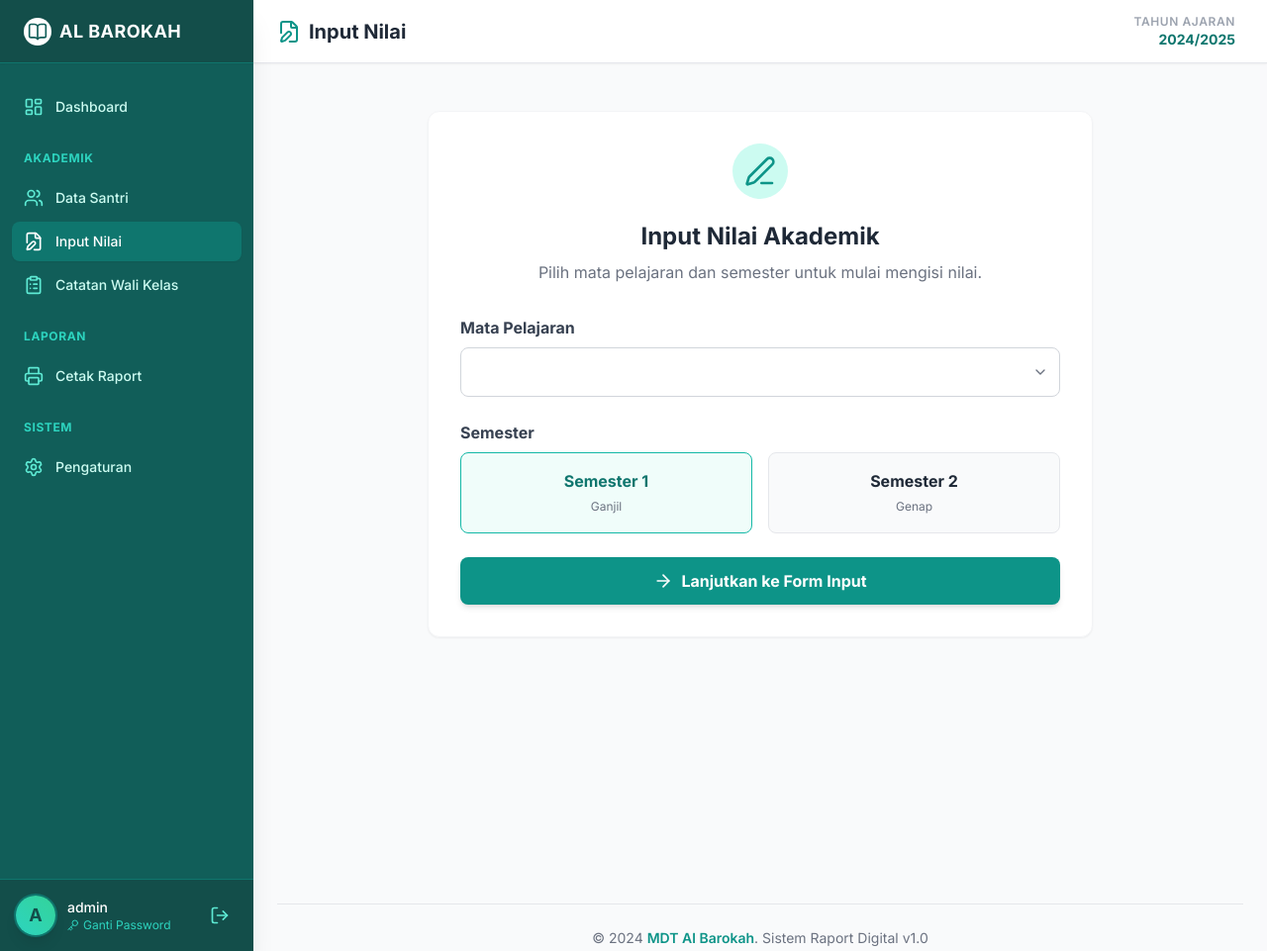
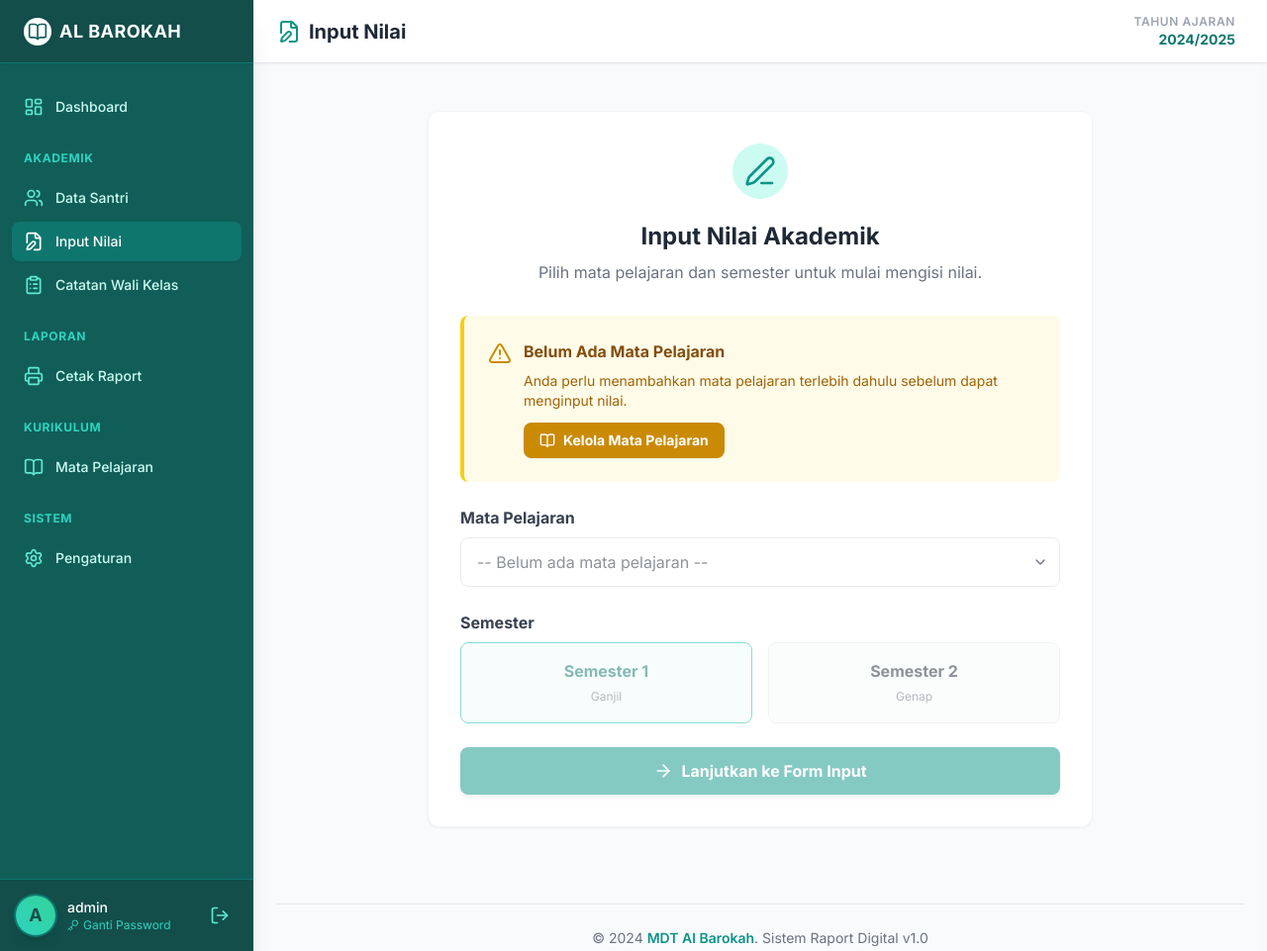
Before and after one commit to Sandiman184/e-raport, a Flask app: page /grades/ in a window 1280 px wide. Shown: the whole page at 99% size. Run offline with Flask 3, Linux system fonts and the light colour scheme; a user stored in the database is signed in; lists and menus that the app fills with data are empty; some libraries are stand-ins or nearby versions.

Commit message:
Feature: Enhanced Subject Management with Template Seeding and Better Integration

```diff
--- a/app/modules/grades/routes.py
+++ b/app/modules/grades/routes.py
@@ -9,7 +9,11 @@ from app.core.extensions import db
 def index():
     # Selection page
     subjects = Subject.query.order_by(Subject.order, Subject.id).all()
-    return render_template('pages/grades/selection.html', subjects=subjects)
+
+    # Check if no subjects exist
+    has_subjects = len(subjects) > 0
+
+    return render_template('pages/grades/selection.html', subjects=subjects, has_subjects=has_subjects)
 
 @grades_bp.route('/edit', methods=['GET', 'POST'])
 @login_required
--- a/web/templates/layouts/base.html
+++ b/web/templates/layouts/base.html
@@ -88,12 +88,21 @@
                 Cetak Raport
             </a>
 
+            <div class="pt-5 pb-2 pl-3 text-xs font-bold text-teal-400 uppercase tracking-wider">Kurikulum</div>
+
+            <a href="{{ url_for('settings.subjects_index') }}"
+                class="group flex items-center px-3 py-2.5 text-sm font-medium rounded-lg transition-colors {{ 'bg-teal-700 text-white shadow-sm' if request.endpoint == 'settings.subjects_index' else 'text-teal-100 hover:bg-teal-700 hover:text-white' }}">
+                <i data-lucide="book-open"
+                    class="w-5 h-5 mr-3 {{ 'text-white' if request.endpoint == 'settings.subjects_index' else 'text-teal-300 group-hover:text-white' }}"></i>
+                Mata Pelajaran
+            </a>
+
             <div class="pt-5 pb-2 pl-3 text-xs font-bold text-teal-400 uppercase tracking-wider">Sistem</div>
 
             <a href="{{ url_for('settings.index') }}"
-                class="group flex items-center px-3 py-2.5 text-sm font-medium rounded-lg transition-colors {{ 'bg-teal-700 text-white shadow-sm' if request.endpoint and request.endpoint.startswith('settings') else 'text-teal-100 hover:bg-teal-700 hover:text-white' }}">
+                class="group flex items-center px-3 py-2.5 text-sm font-medium rounded-lg transition-colors {{ 'bg-teal-700 text-white shadow-sm' if request.endpoint == 'settings.index' else 'text-teal-100 hover:bg-teal-700 hover:text-white' }}">
                 <i data-lucide="settings"
-                    class="w-5 h-5 mr-3 {{ 'text-white' if request.endpoint and request.endpoint.startswith('settings') else 'text-teal-300 group-hover:text-white' }}"></i>
+                    class="w-5 h-5 mr-3 {{ 'text-white' if request.endpoint == 'settings.index' else 'text-teal-300 group-hover:text-white' }}"></i>
                 Pengaturan
             </a>
             {% else %}
--- a/web/templates/pages/grades/selection.html
+++ b/web/templates/pages/grades/selection.html
@@ -14,14 +14,36 @@
     </div>
 
     <form action="{{ url_for('grades.edit') }}" method="get" class="space-y-6">
+        {% if not has_subjects %}
+        <div class="bg-yellow-50 border-l-4 border-yellow-400 p-6 rounded-lg mb-6">
+            <div class="flex items-start">
+                <i data-lucide="alert-triangle" class="w-6 h-6 text-yellow-600 mr-3 flex-shrink-0 mt-0.5"></i>
+                <div class="flex-1">
+                    <h3 class="font-bold text-yellow-800 mb-2">Belum Ada Mata Pelajaran</h3>
+                    <p class="text-sm text-yellow-700 mb-3">
+                        Anda perlu menambahkan mata pelajaran terlebih dahulu sebelum dapat menginput nilai.
+                    </p>
+                    <a href="{{ url_for('settings.subjects_index') }}"
+                        class="inline-flex items-center px-4 py-2 bg-yellow-600 text-white rounded-lg hover:bg-yellow-700 text-sm font-bold transition shadow-sm">
+                        <i data-lucide="book-open" class="w-4 h-4 mr-2"></i> Kelola Mata Pelajaran
+                    </a>
+                </div>
+            </div>
+        </div>
+        {% endif %}
+
         <div>
             <label class="block text-gray-700 font-bold mb-2">Mata Pelajaran</label>
             <div class="relative">
-                <select name="subject_id"
-                    class="w-full pl-4 pr-10 py-3 border border-gray-300 rounded-lg focus:ring-2 focus:ring-teal-500 focus:border-teal-500 appearance-none bg-white">
+                <select name="subject_id" {{ 'disabled' if not has_subjects else '' }}
+                    class="w-full pl-4 pr-10 py-3 border border-gray-300 rounded-lg focus:ring-2 focus:ring-teal-500 focus:border-teal-500 appearance-none bg-white {{ 'opacity-50 cursor-not-allowed' if not has_subjects else '' }}">
+                    {% if has_subjects %}
                     {% for sub in subjects %}
                     <option value="{{ sub.id }}">{{ sub.code }} - {{ sub.name }}</option>
                     {% endfor %}
+                    {% else %}
+                    <option value="">-- Belum ada mata pelajaran --</option>
+                    {% endif %}
                 </select>
                 <div class="absolute inset-y-0 right-0 flex items-center px-3 pointer-events-none text-gray-500">
                     <i data-lucide="chevron-down" class="w-4 h-4"></i>
@@ -33,17 +55,19 @@
             <label class="block text-gray-700 font-bold mb-2">Semester</label>
             <div class="grid grid-cols-2 gap-4">
                 <label class="cursor-pointer">
-                    <input type="radio" name="semester" value="1" class="peer sr-only" checked>
+                    <input type="radio" name="semester" value="1" class="peer sr-only" checked {{ 'disabled' if not
+                        has_subjects else '' }}>
                     <div
-                        class="p-4 border border-gray-200 rounded-lg text-center bg-gray-50 hover:bg-gray-100 peer-checked:bg-teal-50 peer-checked:border-teal-500 peer-checked:text-teal-700 transition">
+                        class="p-4 border border-gray-200 rounded-lg text-center bg-gray-50 hover:bg-gray-100 peer-checked:bg-teal-50 peer-checked:border-teal-500 peer-checked:text-teal-700 transition {{ 'opacity-50 cursor-not-allowed' if not has_subjects else '' }}">
                         <span class="font-bold block">Semester 1</span>
                         <span class="text-xs text-gray-500">Ganjil</span>
                     </div>
                 </label>
                 <label class="cursor-pointer">
-                    <input type="radio" name="semester" value="2" class="peer sr-only">
+                    <input type="radio" name="semester" value="2" class="peer sr-only" {{ 'disabled' if not has_subjects
+                        else '' }}>
                     <div
-                        class="p-4 border border-gray-200 rounded-lg text-center bg-gray-50 hover:bg-gray-100 peer-checked:bg-teal-50 peer-checked:border-teal-500 peer-checked:text-teal-700 transition">
+                        class="p-4 border border-gray-200 rounded-lg text-center bg-gray-50 hover:bg-gray-100 peer-checked:bg-teal-50 peer-checked:border-teal-500 peer-checked:text-teal-700 transition {{ 'opacity-50 cursor-not-allowed' if not has_subjects else '' }}">
                         <span class="font-bold block">Semester 2</span>
                         <span class="text-xs text-gray-500">Genap</span>
                     </div>
@@ -51,8 +75,8 @@
             </div>
         </div>
 
-        <button type="submit"
-            class="w-full bg-teal-600 hover:bg-teal-700 text-white font-bold py-3 rounded-lg shadow-md transition flex items-center justify-center">
+        <button type="submit" {{ 'disabled' if not has_subjects else '' }}
+            class="w-full bg-teal-600 hover:bg-teal-700 text-white font-bold py-3 rounded-lg shadow-md transition flex items-center justify-center {{ 'opacity-50 cursor-not-allowed' if not has_subjects else '' }}">
             <i data-lucide="arrow-right" class="w-5 h-5 mr-2"></i> Lanjutkan ke Form Input
         </button>
     </form>
```
Also changed, not shown: app/modules/settings/routes.py (+46 -0 lines), web/templates/pages/settings/subjects.html (+89 -36 lines).
